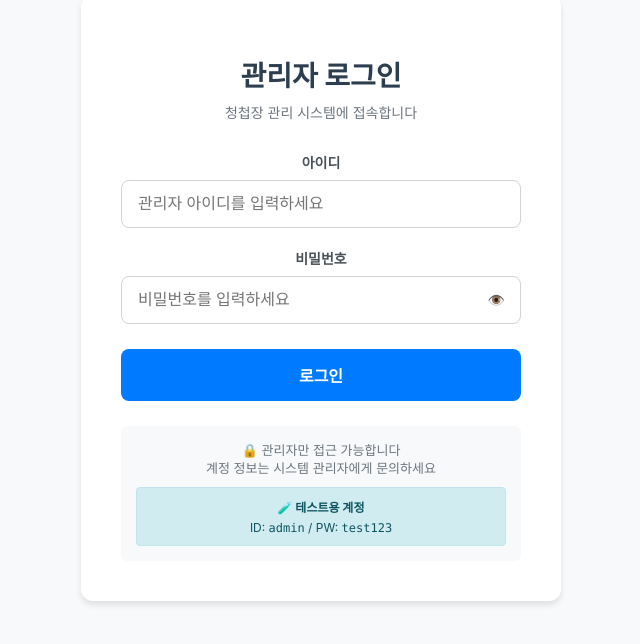
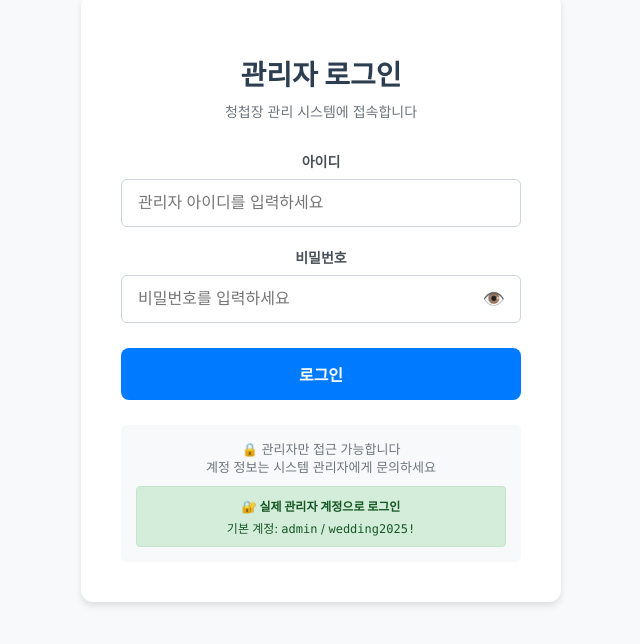
Before and after one commit to zzzzych/WeddingFront, a React (Create React App) app: page /admin in a window 1280 px wide. Shown: the part 122-766 px from the top of the page, without its empty margins (319-959 px from the left). Built offline with nearby package versions, Linux system fonts and the light colour scheme.

Commit message:
로그인 수정

```diff
--- a/src/pages/AdminLogin.tsx
+++ b/src/pages/AdminLogin.tsx
@@ -65,8 +65,7 @@ const handleInputChange = (field: keyof AdminCredentials, value: string) => {
     return true;
   };
 
-  // 로그인 처리
-  /*
+  // 로그인 처리 - 실제 API 호출
   const handleLogin = async (e: React.FormEvent) => {
     e.preventDefault();
 
@@ -79,16 +78,29 @@ const handleInputChange = (field: keyof AdminCredentials, value: string) => {
       setIsLoading(true);
       setError(null);
 
-      // API 호출
+      // 실제 API 호출
       const response = await adminLogin({
         username: credentials.username.trim(),
         password: credentials.password
       });
 
-      // 토큰 저장 (실제 구현에서는 더 안전한 방법 사용)
+      // 토큰 및 사용자 정보 저장
       if (response.token) {
+        // JWT 토큰을 로컬 스토리지에 저장
         localStorage.setItem('adminToken', response.token);
-        localStorage.setItem('adminUser', JSON.stringify(response.user));
+
+        // 사용자 정보 저장 (토큰 만료 시간 포함)
+        const userInfo = {
+          username: response.username,
+          expiresAt: response.expiresAt
+        };
+        localStorage.setItem('adminUser', JSON.stringify(userInfo));
+
+        console.log('로그인 성공:', {
+          username: response.username,
+          tokenLength: response.token.length,
+          expiresAt: response.expiresAt
+        });
 
         // 대시보드로 이동
         navigate('/admin/dashboard');
@@ -104,80 +116,8 @@ const handleInputChange = (field: keyof AdminCredentials, value: string) => {
         setError('아이디 또는 비밀번호가 올바르지 않습니다.');
       } else if (error.message?.includes('404')) {
         setError('존재하지 않는 계정입니다.');
-      } else if (error.message?.includes('Network')) {
-        setError('네트워크 연결을 확인해주세요.');
-      } else {
-        setError(error.message || '로그인에 실패했습니다. 다시 시도해주세요.');
-      }
-    } finally {
-      setIsLoading(false);
-    }
-  };
-  */
-
-  // 기존 handleLogin 함수를 다음과 같이 수정해주세요:
-
-// 로그인 처리
-const handleLogin = async (e: React.FormEvent) => {
-  e.preventDefault();
-
-  // 유효성 검사
-  if (!validateForm()) {
-    return;
-  }
-
-  try {
-    setIsLoading(true);
-    setError(null);
-
-    // ===== 임시 테스트 모드 =====
-    // 백엔드가 연결되기 전까지 사용할 테스트 계정
-    if (credentials.username === 'admin' && credentials.password === 'test123') {
-      // 테스트 토큰과 사용자 정보 생성
-      const testToken = 'test-admin-token-' + Date.now();
-      const testUser = {
-        id: 1,
-        username: 'admin',
-        name: '테스트 관리자'
-      };
-
-      // 로컬 스토리지에 저장
-      localStorage.setItem('adminToken', testToken);
-      localStorage.setItem('adminUser', JSON.stringify(testUser));
-
-      // 대시보드로 이동
-      navigate('/admin/dashboard');
-      return;
-    }
-    // ===== 테스트 모드 끝 =====
-
-    // 실제 API 호출 (백엔드 연결 시)
-    const response = await adminLogin({
-      username: credentials.username.trim(),
-      password: credentials.password
-    });
-
-    // 토큰 저장
-    if (response.token) {
-      localStorage.setItem('adminToken', response.token);
-      localStorage.setItem('adminUser', JSON.stringify(response.user));
-
-      // 대시보드로 이동
-      navigate('/admin/dashboard');
-    } else {
-      setError('로그인 응답에 토큰이 없습니다.');
-    }
-
-  } catch (error: any) {
-    console.error('로그인 실패:', error);
-
-    // 에러 메시지 설정
-    if (error.message?.includes('401') || error.message?.includes('Unauthorized')) {
-      setError('아이디 또는 비밀번호가 올바르지 않습니다.');
-    } else if (error.message?.includes('404')) {
-      setError('존재하지 않는 계정입니다.');
-    } else if (error.message?.includes('Network')) {
-      setError('네트워크 연결을 확인해주세요.');
+      } else if (error.message?.includes('Network') || error.message?.includes('fetch')) {
+        setError('서버 연결에 실패했습니다. 서버가 실행 중인지 확인해주세요.');
       } else {
         setError(error.message || '로그인에 실패했습니다. 다시 시도해주세요.');
       }
@@ -267,23 +207,16 @@ const handleLogin = async (e: React.FormEvent) => {
               style={{
                 width: '100%',
                 padding: '14px 16px',
-                border: error && !credentials.username.trim() ? '2px solid #dc3545' : '1px solid #ced4da',
-                borderRadius: '8px',
+                border: error && !credentials.username.trim() ?
+                  '2px solid #dc3545' : '1px solid #ced4da',
+                borderRadius: '6px',
                 fontSize: '16px',
+                outline: 'none',
                 boxSizing: 'border-box',
-                transition: 'border-color 0.2s',
-                outline: 'none'
+                transition: 'border-color 0.2s'
               }}
-              onFocus={(e) => {
-                e.target.style.borderColor = '#007bff';
-                e.target.style.boxShadow = '0 0 0 3px rgba(0, 123, 255, 0.1)';
-              }}
-              onBlur={(e) => {
-                e.target.style.borderColor = '#ced4da';
-                e.target.style.boxShadow = 'none';
-              }}
-              disabled={isLoading}
-              autoComplete="username"
+              onFocus={(e) => e.target.style.borderColor = '#007bff'}
+              onBlur={(e) => e.target.style.borderColor = '#ced4da'}
             />
           </div>
 
@@ -308,26 +241,17 @@ const handleLogin = async (e: React.FormEvent) => {
                 style={{
                   width: '100%',
                   padding: '14px 50px 14px 16px',
-                  border: error && !credentials.password ? '2px solid #dc3545' : '1px solid #ced4da',
-                  borderRadius: '8px',
+                  border: error && !credentials.password ?
+                    '2px solid #dc3545' : '1px solid #ced4da',
+                  borderRadius: '6px',
                   fontSize: '16px',
+                  outline: 'none',
                   boxSizing: 'border-box',
-                  transition: 'border-color 0.2s',
-                  outline: 'none'
+                  transition: 'border-color 0.2s'
                 }}
-                onFocus={(e) => {
-                  e.target.style.borderColor = '#007bff';
-                  e.target.style.boxShadow = '0 0 0 3px rgba(0, 123, 255, 0.1)';
-                }}
-                onBlur={(e) => {
-                  e.target.style.borderColor = '#ced4da';
-                  e.target.style.boxShadow = 'none';
-                }}
-                disabled={isLoading}
-                autoComplete="current-password"
+                onFocus={(e) => e.target.style.borderColor = '#007bff'}
+                onBlur={(e) => e.target.style.borderColor = '#ced4da'}
               />
-
-              {/* 비밀번호 표시/숨기기 버튼 */}
               <button
                 type="button"
                 onClick={() => setShowPassword(!showPassword)}
@@ -338,12 +262,11 @@ const handleLogin = async (e: React.FormEvent) => {
                   transform: 'translateY(-50%)',
                   background: 'none',
                   border: 'none',
+                  cursor: 'pointer',
+                  fontSize: '18px',
                   color: '#6c757d',
-                  cursor: 'pointer',
-                  fontSize: '14px',
                   padding: '4px'
                 }}
-                disabled={isLoading}
               >
                 {showPassword ? '🙈' : '👁️'}
               </button>
@@ -395,10 +318,6 @@ const handleLogin = async (e: React.FormEvent) => {
           </button>
         </form>
 
-
-
-
-
         {/* 하단 안내 */}
         <div style={{
           textAlign: 'center',
@@ -417,28 +336,28 @@ const handleLogin = async (e: React.FormEvent) => {
             계정 정보는 시스템 관리자에게 문의하세요
           </p>
 
-        {/* 테스트 계정 안내 */}
+          {/* 실제 계정 안내 */}
           <div style={{
-            backgroundColor: '#d1ecf1',
-            border: '1px solid #bee5eb',
+            backgroundColor: '#d4edda',
+            border: '1px solid #c3e6cb',
             borderRadius: '4px',
             padding: '10px',
             marginTop: '10px'
           }}>
             <p style={{
               fontSize: '12px',
-            color: '#0c5460',
+              color: '#155724',
               margin: 0,
               fontWeight: 'bold'
             }}>
-            🧪 테스트용 계정
+              🔐 실제 관리자 계정으로 로그인
             </p>
             <p style={{
               fontSize: '12px',
-            color: '#0c5460',
+              color: '#155724',
               margin: '5px 0 0 0'
             }}>
-            ID: <code>admin</code> / PW: <code>test123</code>
+              기본 계정: <code>admin</code> / <code>wedding2025!</code>
             </p>
           </div>
         </div>
--- a/src/services/invitationService.ts
+++ b/src/services/invitationService.ts
@@ -6,6 +6,7 @@ import {
   RsvpRequest,
   RsvpResponse,
   AdminCredentials,
+  LoginResponse,
   CreateGroupRequest,
   InvitationGroup
 } from '../types';
@@ -29,7 +30,7 @@ export const submitRsvp = async (uniqueCode: string, rsvpData: RsvpRequest): Pro
 };
 
 // 관리자 로그인
-export const adminLogin = async (credentials: AdminCredentials): Promise<{ token: string; user: any }> => {
+export const adminLogin = async (credentials: AdminCredentials): Promise<LoginResponse> => {
   try {
     // POST /api/admin/login
     const response = await apiPost('/api/admin/login', credentials);
--- a/src/types/index.ts
+++ b/src/types/index.ts
@@ -136,3 +136,10 @@ export interface UpdateGroupRequest {
 export interface UpdateGroupGreetingRequest {
   greetingMessage: string;
 }
+
+// 관리자 로그인 응답 타입 (서버와 일치해야 함)
+export interface LoginResponse {
+  token: string;
+  expiresAt: string;  // Date를 JSON으로 직렬화하면 string이 됨
+  username: string;
+}
```
Lines whose indentation alone changed are shown as unchanged.
